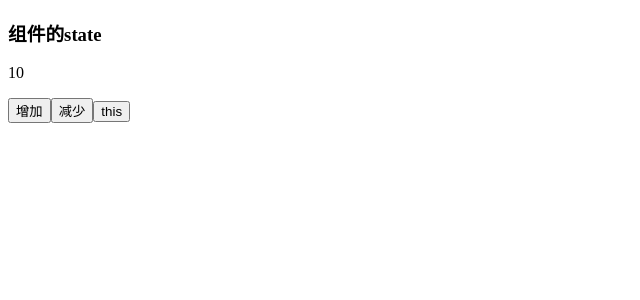
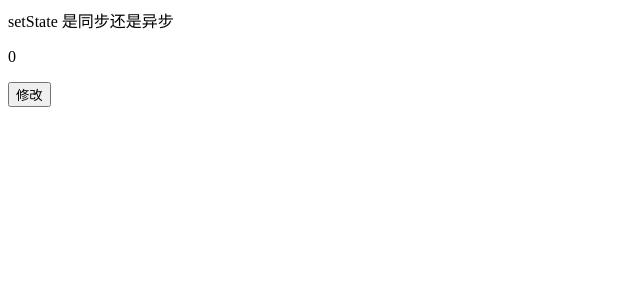
Before and after one commit to LouieJiang/react-study, a React (Create React App) app: page / in a window 1280 px wide. Shown: the top 300 px of the page, without its empty margins (0-640 px from the left). Built offline with nearby package versions, Linux system fonts and the light colour scheme.

Commit message:
setState的同步异步

```diff
--- a/src/index.js
+++ b/src/index.js
@@ -2,6 +2,7 @@ import React from 'react'
 import ReactDOM from 'react-dom'
 
 import StateComponent from './StateComponent'
+import SetStateDemo from './setStateDemo'
 // function tick(params) {
 //   const element = (
 //     <div>
@@ -12,10 +13,7 @@ import StateComponent from './StateComponent'
 //   ReactDOM.render(element, document.getElementById('root'))
 // }
 // setInterval(tick, 1000)
-ReactDOM.render(
-  <StateComponent></StateComponent>,
-  document.getElementById('root')
-)
+ReactDOM.render(<SetStateDemo></SetStateDemo>, document.getElementById('root'))
 
 // If you want your app to work offline and load faster, you can change
 // unregister() to register() below. Note this comes with some pitfalls.
--- /dev/null
+++ b/src/setStateDemo.jsx
@@ -0,0 +1,33 @@
+import React from 'react'
+
+export default class setStateDemo extends React.Component {
+  constructor() {
+    super()
+    this.state = {
+      count: 0,
+    }
+  }
+
+  increment = () => {
+    this.setState(
+      {
+        count: this.state.count + 1,
+      },
+      () => {
+        //这里是同步的
+        console.log(this.state.count)
+      }
+    )
+    //这里是异步的
+    console.log(this.state.count)
+  }
+  render() {
+    return (
+      <div>
+        setState 是同步还是异步
+        <p>{this.state.count}</p>
+        <button onClick={this.increment}>修改</button>
+      </div>
+    )
+  }
+}
```
Also changed, not shown: 1 other file (tests, documents, lock files or other folders).
